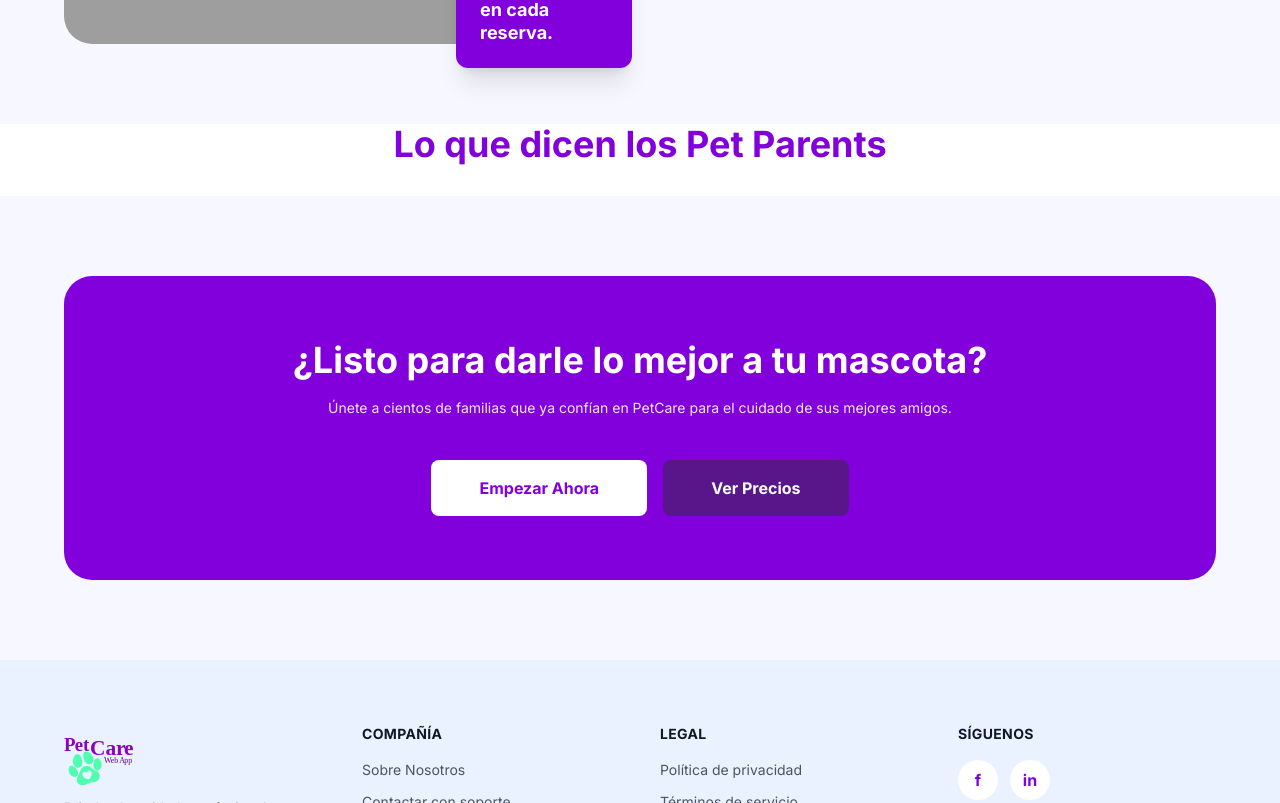
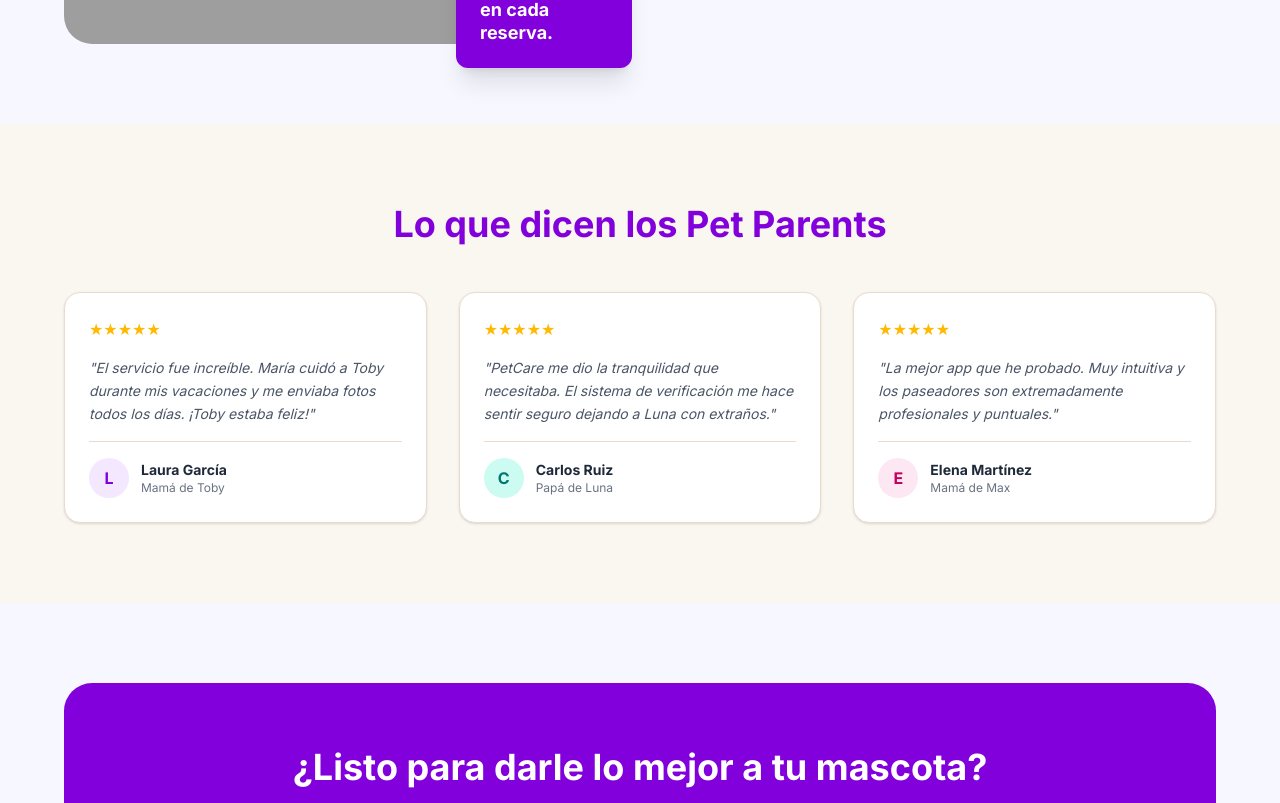
Before and after one commit to lainneker-kairos/pet_care136, a Next.js app in the folder frontend/: page / in a window 1280 px wide. Shown: the part 1867-2670 px from the top of the page. Built offline with nearby package versions, Linux system fonts and the light colour scheme; grey boxes are pictures that could not be loaded.

Commit message:
testimonios

```diff
--- a/frontend/src/app/cuidadores/page.jsx
+++ b/frontend/src/app/cuidadores/page.jsx
@@ -64,7 +64,7 @@ export default function ListaCuidadores() {
 
                 {/* COLUMNA DEL MAPA */}
                 <div className="hidden lg:block lg:col-span-5">
-                    <div className="sticky top-24 w-full h-[400px] bg-[#FAF6F0] rounded-2xl border border-[#EADBCE] shadow-sm overflow-hidden flex flex-col items-center justify-center gap-4">
+                    <div className="sticky top-24 w-full h-[600px] bg-[#FAF6F0] rounded-2xl border border-[#EADBCE] shadow-sm overflow-hidden flex flex-col items-center justify-center gap-4">
                         <p className="text-4xl">🗺️</p>
                         <p className="text-sm font-bold text-gray-500">Mapa próximamente</p>
                         <p className="text-xs text-gray-400 text-center px-8">
--- a/frontend/src/app/page.js
+++ b/frontend/src/app/page.js
@@ -2,6 +2,7 @@ import HeroSection from "../components/HeroSection";
 import ServiceSection from "../components/ServicesSection";
 import TrustSection from "../components/TrustSection";
 import CallToAction from "../components/CallToAction";
+import TestimonialsSection from "@/components/TestimoniasSection";
 
 export default function HomePage() {
   return (
@@ -12,13 +13,7 @@ export default function HomePage() {
       <HeroSection />
       <ServiceSection />
       <TrustSection />
-
-      {/* Testimonials Section pendiente: se mostrara cuando existan reseñas reales */}
-
-      <section>
-        <h2 className="mb-8 text-4xl font-bold text-center text-purple-700">Lo que dicen los Pet Parents</h2>
-      </section>
-
+      <TestimonialsSection />
       <CallToAction />
 
     </main >
--- a/frontend/src/components/HeroSection.jsx
+++ b/frontend/src/components/HeroSection.jsx
@@ -19,6 +19,7 @@ export default function HeroSection() {
   return (
     <section className="bg-[#f7f8ff] px-8 py-20">
       <div className="mx-auto grid max-w-6xl grid-cols-1 items-center gap-16 md:grid-cols-2">
+
         {/* Lado izquierdo */}
         <div className="flex flex-col gap-6">
           <span className="w-fit rounded-full bg-teal-100 px-4 py-2 text-sm font-semibold text-teal-700">
@@ -30,14 +31,17 @@ export default function HeroSection() {
           <p className="text-lg leading-7 text-gray-600">
             Encuentra paseadores y cuidadores de confianza cerca de ti, listos para tratar a tu mascota como parte de su familia.
           </p>
+
           <div className="flex flex-col gap-4 sm:flex-row">
-            <Link href="/cuidadores" className="rounded-lg bg-purple-700 px-8 py-4 text-center font-bold text-white">
+            <Link href="/cuidadores" className="rounded-lg bg-purple-700 px-8 py-4 text-center font-bold text-white hover:bg-purple-800 transition">
               Encontrar un cuidador
             </Link>
+
             <Link href="/perfil" className="rounded-lg border-2 border-purple-700 px-8 py-4 text-center font-bold text-purple-700">
               Convertirse en cuidador
             </Link>
           </div>
+
           {/* Barra de búsqueda */}
           <div className="flex flex-col gap-3 rounded-2xl bg-white p-4 shadow-md sm:flex-row">
             <div className="flex flex-1 items-center gap-2 rounded-lg border border-gray-200 px-4 py-3">
--- /dev/null
+++ b/frontend/src/components/TestimoniasSection.jsx
@@ -0,0 +1,58 @@
+export default function TestimonialsSection() {
+    return (
+
+        <section className="bg-[#FAF6F0] px-8 py-20">
+            <div className="mx-auto max-w-6xl">
+                <h2 className="mb-12 text-4xl font-bold text-center text-purple-700">
+                    Lo que dicen los Pet Parents
+                </h2>
+
+                <div className="grid grid-cols-1 gap-8 md:grid-cols-3">
+
+                    <div className="bg-white rounded-2xl p-6 shadow-sm border border-[#EADBCE] flex flex-col gap-4">
+                        <div className="flex gap-1 text-amber-400">★★★★★</div>
+                        <p className="text-gray-600 text-sm leading-relaxed italic">
+                            "El servicio fue increíble. María cuidó a Toby durante mis vacaciones y me enviaba fotos todos los días. ¡Toby estaba feliz!"
+                        </p>
+                        <div className="flex items-center gap-3 mt-auto pt-4 border-t border-[#EADBCE]">
+                            <div className="w-10 h-10 rounded-full bg-purple-100 flex items-center justify-center text-purple-700 font-bold">L</div>
+                            <div>
+                                <p className="font-bold text-sm text-gray-800">Laura García</p>
+                                <p className="text-xs text-gray-500">Mamá de Toby</p>
+                            </div>
+                        </div>
+                    </div>
+
+                    <div className="bg-white rounded-2xl p-6 shadow-sm border border-[#EADBCE] flex flex-col gap-4">
+                        <div className="flex gap-1 text-amber-400">★★★★★</div>
+                        <p className="text-gray-600 text-sm leading-relaxed italic">
+                            "PetCare me dio la tranquilidad que necesitaba. El sistema de verificación me hace sentir seguro dejando a Luna con extraños."
+                        </p>
+                        <div className="flex items-center gap-3 mt-auto pt-4 border-t border-[#EADBCE]">
+                            <div className="w-10 h-10 rounded-full bg-teal-100 flex items-center justify-center text-teal-700 font-bold">C</div>
+                            <div>
+                                <p className="font-bold text-sm text-gray-800">Carlos Ruiz</p>
+                                <p className="text-xs text-gray-500">Papá de Luna</p>
+                            </div>
+                        </div>
+                    </div>
+
+                    <div className="bg-white rounded-2xl p-6 shadow-sm border border-[#EADBCE] flex flex-col gap-4">
+                        <div className="flex gap-1 text-amber-400">★★★★★</div>
+                        <p className="text-gray-600 text-sm leading-relaxed italic">
+                            "La mejor app que he probado. Muy intuitiva y los paseadores son extremadamente profesionales y puntuales."
+                        </p>
+                        <div className="flex items-center gap-3 mt-auto pt-4 border-t border-[#EADBCE]">
+                            <div className="w-10 h-10 rounded-full bg-pink-100 flex items-center justify-center text-pink-700 font-bold">E</div>
+                            <div>
+                                <p className="font-bold text-sm text-gray-800">Elena Martínez</p>
+                                <p className="text-xs text-gray-500">Mamá de Max</p>
+                            </div>
+                        </div>
+                    </div>
+
+                </div>
+            </div>
+        </section>
+    );
+}
--- a/frontend/src/components/TrustSection.jsx
+++ b/frontend/src/components/TrustSection.jsx
@@ -56,7 +56,7 @@ export default function TrustSection() {
                                 <div>
                                     <h3 className="font-bold text-gray-900"> Sistema de valoraciones</h3>
                                     <p className="text-sm text-gray-600">
-                                        Puedes ver las reseñas de otros dueños antes de elegir
+                                        Puedes ver las reseñas de otros dueños antes de elegir.
                                     </p>
                                 </div>
                             </div>
```
